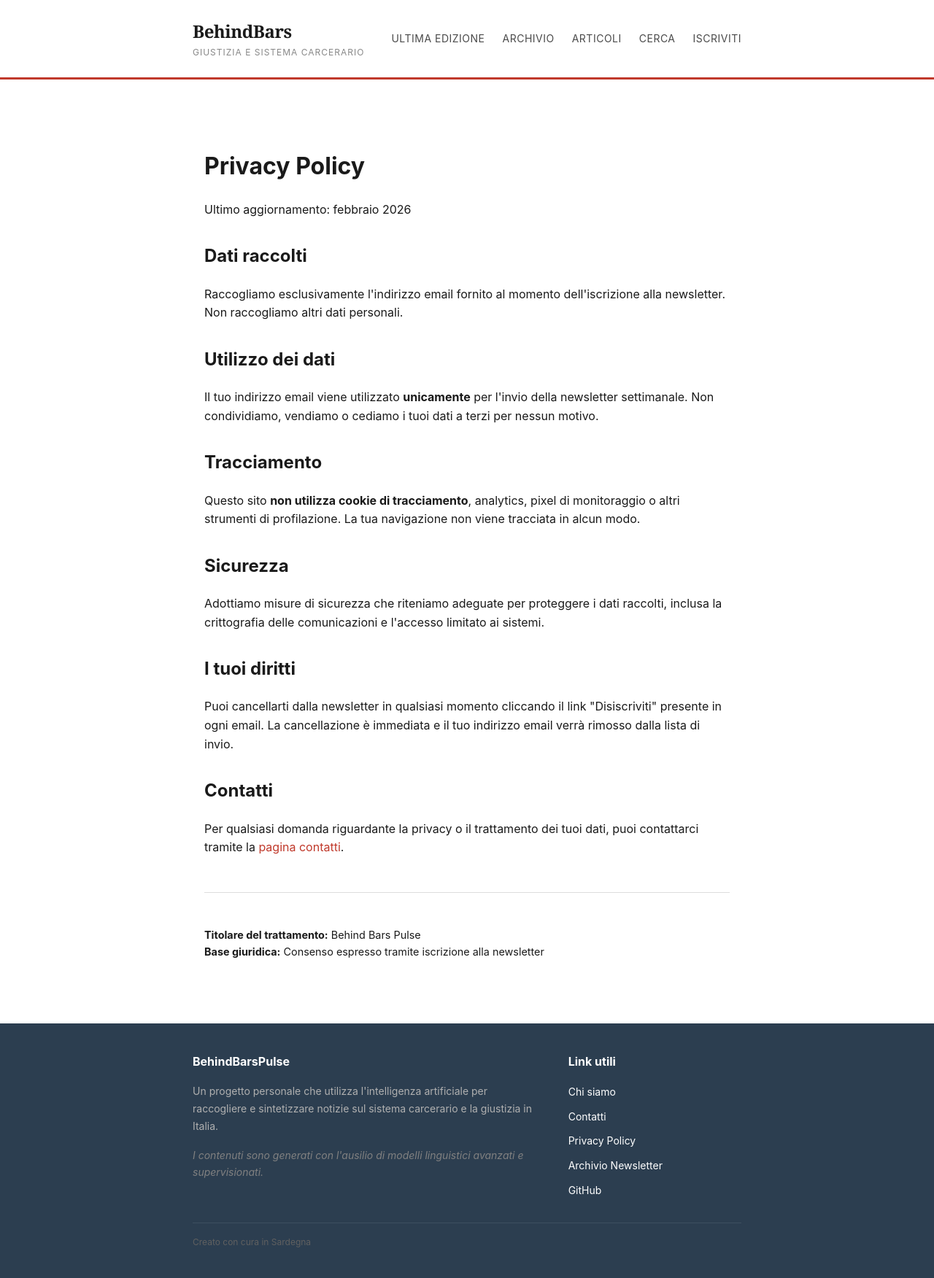
After one commit to maroffo/BehindBarsPulse, a FastAPI app: template src/behind_bars_pulse/web/templates/privacy.html in a window 1280 px wide. The commit adds this page. Shown: the whole page at 73% size. Run offline with FastAPI, Linux system fonts and the light colour scheme; the template is opened without the code that fills it, so the values that code supplies are empty; parts of the project's set-up code (start-up, migrations or seed data) failed here and were passed over.

Commit message:
feat: Add privacy policy page
- No tracking, no analytics, no cookies
- Data used only for newsletter delivery
- Contact email for privacy inquiries
- Links added to footer (about, contact, privacy)

Co-Authored-By: Claude Opus 4.5 <noreply@anthropic.com>

```diff
--- a/src/behind_bars_pulse/web/templates/base.html
+++ b/src/behind_bars_pulse/web/templates/base.html
@@ -50,8 +50,11 @@
                 <div class="footer-links">
                     <h4>Link utili</h4>
                     <ul>
+                        <li><a href="/about">Chi siamo</a></li>
+                        <li><a href="/contact">Contatti</a></li>
+                        <li><a href="/privacy">Privacy Policy</a></li>
+                        <li><a href="/archive">Archivio Newsletter</a></li>
                         <li><a href="https://github.com/maroffo/BehindBarsPulse">GitHub</a></li>
-                        <li><a href="/archive">Archivio Newsletter</a></li>
                     </ul>
                 </div>
             </div>
--- /dev/null
+++ b/src/behind_bars_pulse/web/templates/privacy.html
@@ -0,0 +1,69 @@
+{% extends "base.html" %}
+
+{% block title %}Privacy Policy - Behind Bars Pulse{% endblock %}
+
+{% block content %}
+<div class="container" style="max-width: 800px; margin: 0 auto; padding: 2rem 1rem;">
+  <h1>Privacy Policy</h1>
+  <p class="text-muted">Ultimo aggiornamento: febbraio 2026</p>
+
+  <section style="margin-top: 2rem;">
+    <h2>Dati raccolti</h2>
+    <p>
+      Raccogliamo esclusivamente l'indirizzo email fornito al momento dell'iscrizione
+      alla newsletter. Non raccogliamo altri dati personali.
+    </p>
+  </section>
+
+  <section style="margin-top: 2rem;">
+    <h2>Utilizzo dei dati</h2>
+    <p>
+      Il tuo indirizzo email viene utilizzato <strong>unicamente</strong> per l'invio
+      della newsletter settimanale. Non condividiamo, vendiamo o cediamo i tuoi dati
+      a terzi per nessun motivo.
+    </p>
+  </section>
+
+  <section style="margin-top: 2rem;">
+    <h2>Tracciamento</h2>
+    <p>
+      Questo sito <strong>non utilizza cookie di tracciamento</strong>, analytics,
+      pixel di monitoraggio o altri strumenti di profilazione. La tua navigazione
+      non viene tracciata in alcun modo.
+    </p>
+  </section>
+
+  <section style="margin-top: 2rem;">
+    <h2>Sicurezza</h2>
+    <p>
+      Adottiamo misure di sicurezza che riteniamo adeguate per proteggere i dati
+      raccolti, inclusa la crittografia delle comunicazioni e l'accesso limitato
+      ai sistemi.
+    </p>
+  </section>
+
+  <section style="margin-top: 2rem;">
+    <h2>I tuoi diritti</h2>
+    <p>
+      Puoi cancellarti dalla newsletter in qualsiasi momento cliccando il link
+      "Disiscriviti" presente in ogni email. La cancellazione è immediata e
+      il tuo indirizzo email verrà rimosso dalla lista di invio.
+    </p>
+  </section>
+
+  <section style="margin-top: 2rem;">
+    <h2>Contatti</h2>
+    <p>
+      Per qualsiasi domanda riguardante la privacy o il trattamento dei tuoi dati,
+      puoi contattarci tramite la <a href="/contact">pagina contatti</a>.
+    </p>
+  </section>
+
+  <section style="margin-top: 3rem; padding-top: 2rem; border-top: 1px solid #ddd;">
+    <p class="text-muted" style="font-size: 0.9rem;">
+      <strong>Titolare del trattamento:</strong> Behind Bars Pulse<br>
+      <strong>Base giuridica:</strong> Consenso espresso tramite iscrizione alla newsletter
+    </p>
+  </section>
+</div>
+{% endblock %}
```
Also changed, not shown: src/behind_bars_pulse/web/routes/pages.py (+11 -1 lines).
